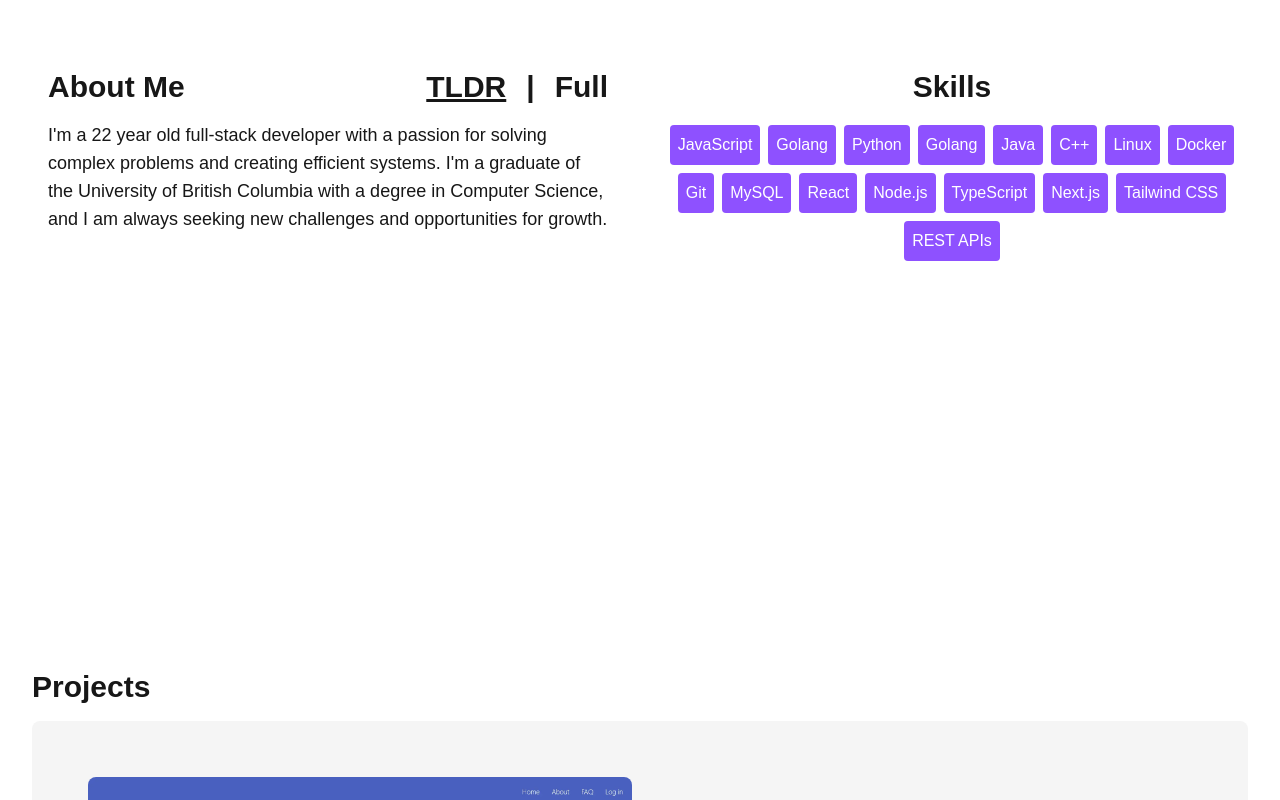
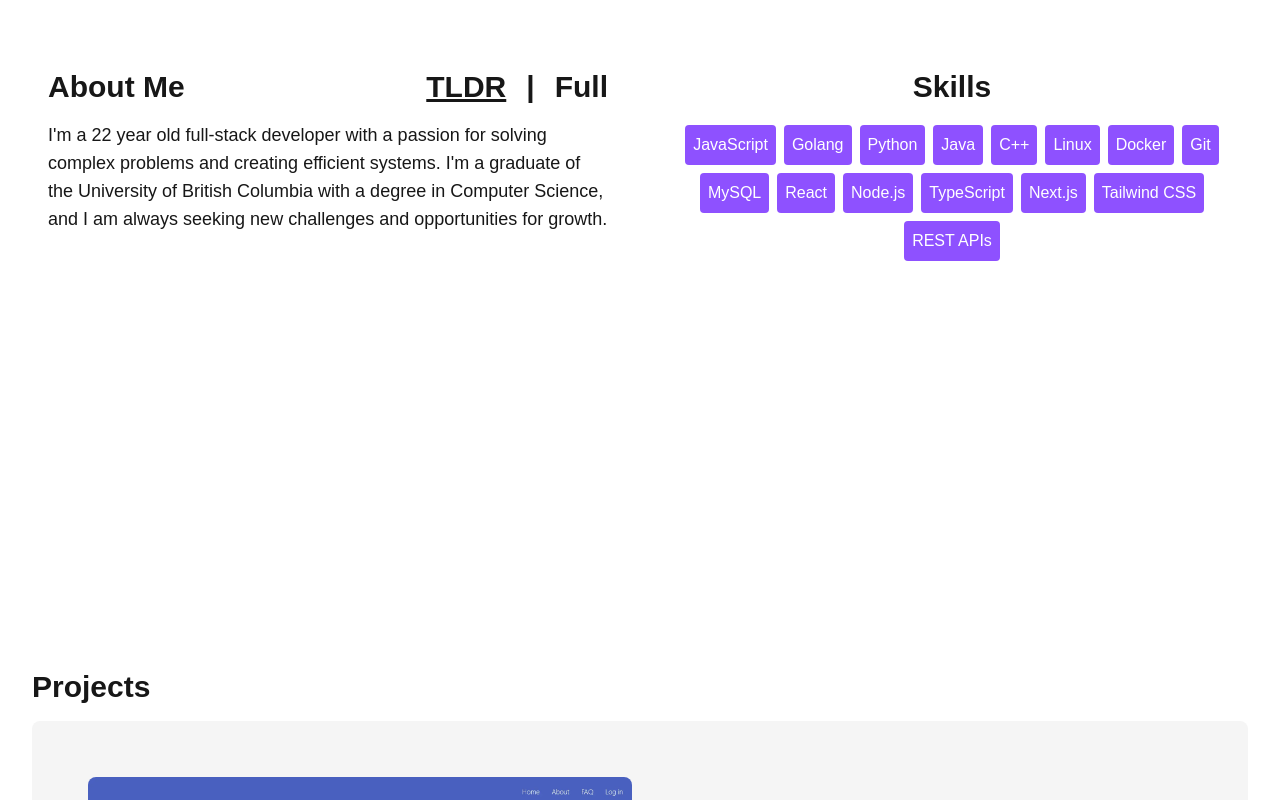
Before and after one commit to chpsmstr/personal-resume-site, a Next.js app in the folder resume-site/: page / in a window 1280 px wide. Shown: the part 860-1660 px from the top of the page. Built offline with nearby package versions, Linux system fonts and the light colour scheme.

Commit message:
Removed duplicate golang

```diff
--- a/resume-site/app/page.tsx
+++ b/resume-site/app/page.tsx
@@ -46,7 +46,6 @@ export default function Home() {
     "JavaScript",
     "Golang",
     "Python",
-    "Golang",
     "Java",
     "C++",
     "Linux",
```
